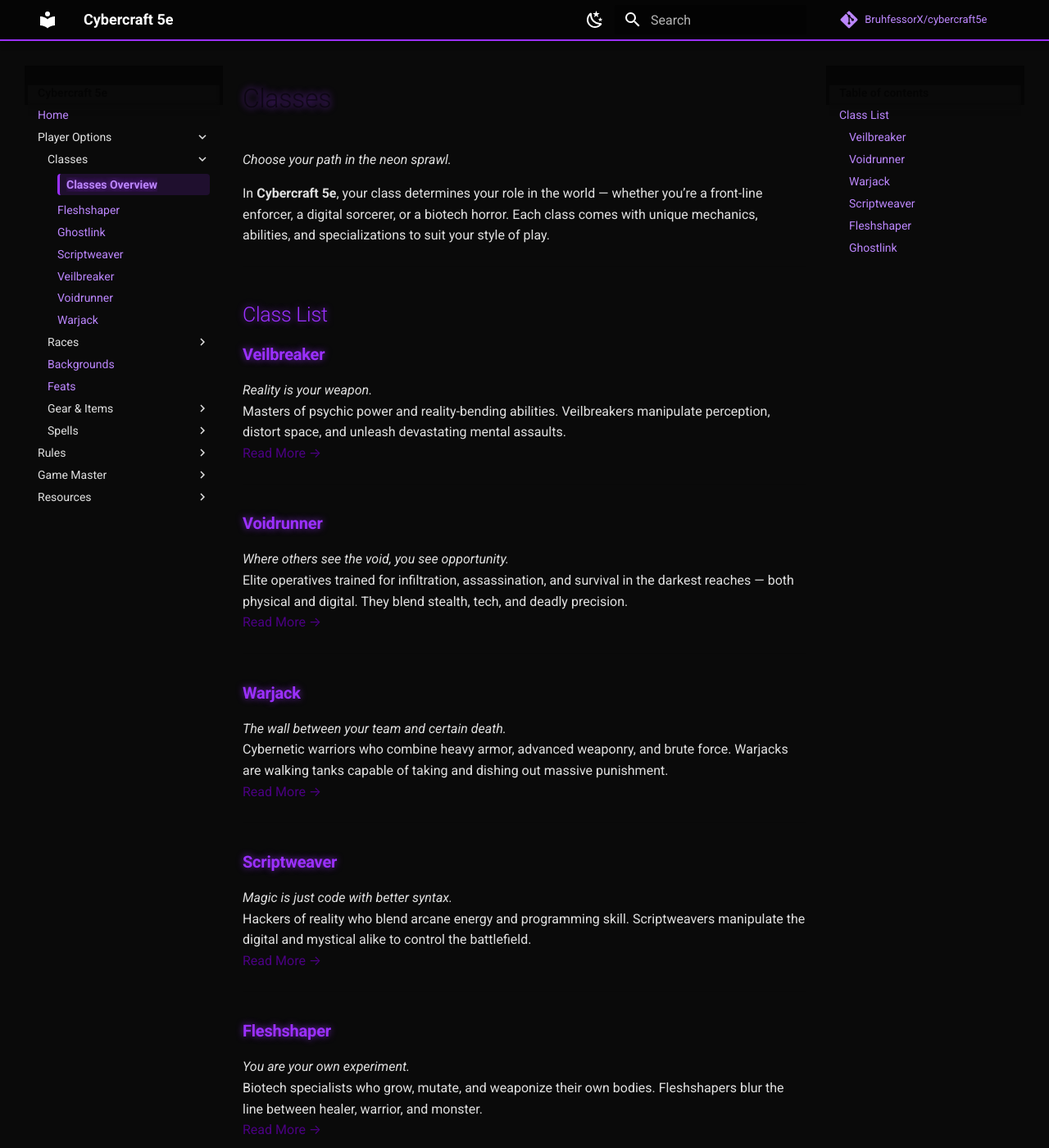
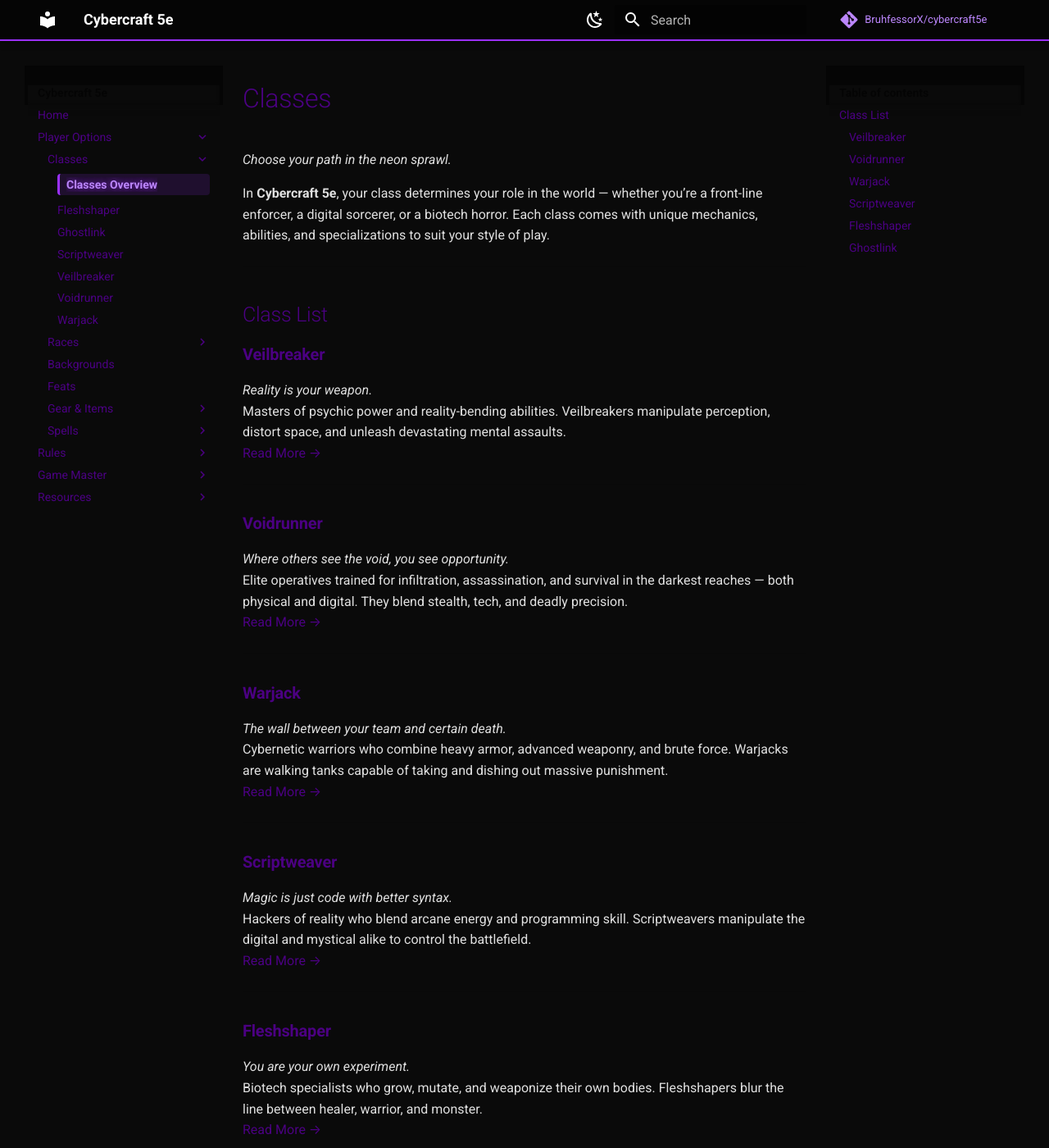
Before and after one commit to BruhfessorX/cybercraft5e, an MkDocs documentation site: the page built from docs/player-options/classes.md, in a window 1280 px wide and 1400 px high. Shown: the whole window at 82% size. Built offline with MkDocs 1.6.1 and Material for MkDocs 9.7.7, drawn with Linux system fonts in a browser that asks for light colours; comment, search, counter and statistics services are not loaded.

Commit message:
Theme updated for light mode

```diff
--- a/docs/styles/extra.css
+++ b/docs/styles/extra.css
@@ -144,3 +144,31 @@ th, td {
                0 0 20px rgba(155, 48, 255, 0.4);
 }
 .md-main { background-color: var(--md-default-bg-color); }
+/* Light mode header colors for better visibility */
+[data-md-color-scheme="default"] h1,
+[data-md-color-scheme="default"] h2,
+[data-md-color-scheme="default"] h3,
+[data-md-color-scheme="default"] h4,
+[data-md-color-scheme="default"] h5,
+[data-md-color-scheme="default"] h6 {
+  color: #4B0082; /* Indigo purple for readability */
+  text-shadow: none; /* Remove neon glow in light mode */
+}
+
+/* Light mode TOC link colors */
+[data-md-color-scheme="default"] .md-nav__link {
+  color: #4B0082;
+}
+
+[data-md-color-scheme="default"] .md-nav__link:hover {
+  color: #9B30FF;
+  background-color: rgba(155, 48, 255, 0.1);
+}
+
+/* Light mode active link highlight */
+[data-md-color-scheme="default"] .md-nav__link--active {
+  font-weight: bold;
+  color: #9B30FF;
+  background-color: rgba(155, 48, 255, 0.15);
+  border-left: 3px solid #9B30FF;
+}
```
